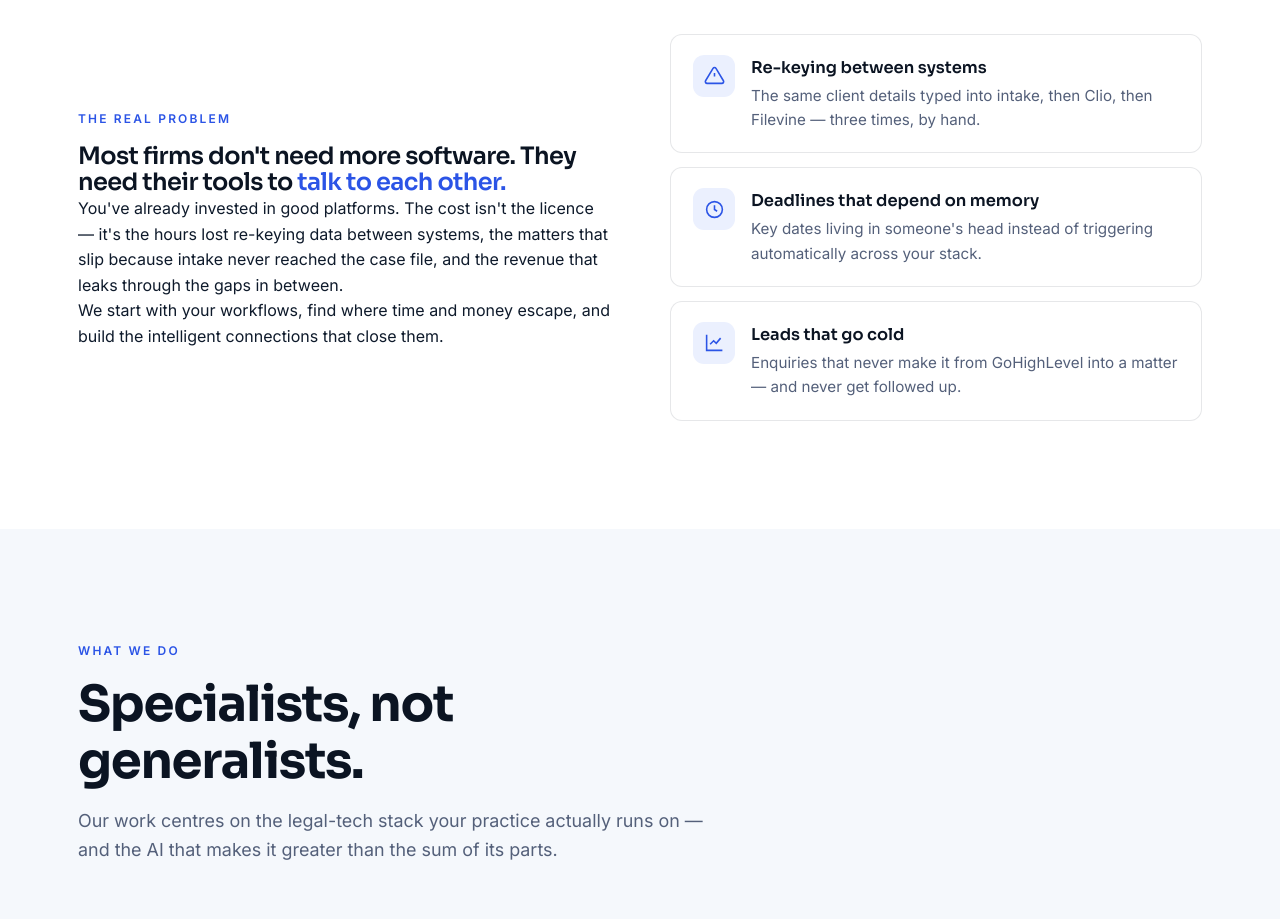
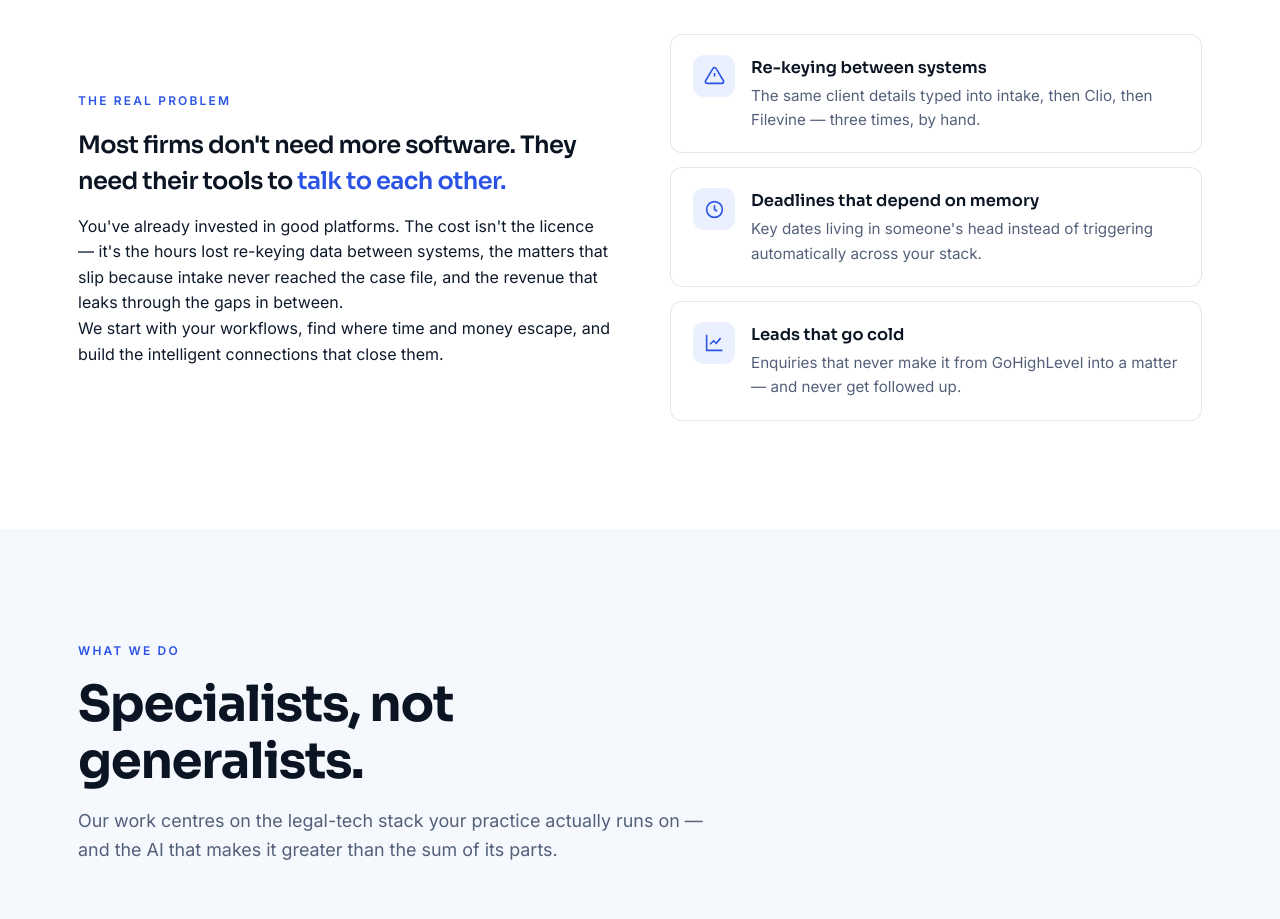
Before and after one commit to ktvoilacode/mishuai, a plain HTML site: page index.html in a window 1280 px wide. Shown: the part 960-1879 px from the top of the page. Drawn offline with Linux system fonts and the light colour scheme.

Commit message:
Add line-height + padding to problem heading

```diff
--- a/index.html
+++ b/index.html
@@ -303,7 +303,7 @@ h1,h2,h3,h4{font-family:var(--disp);font-weight:600;letter-spacing:-.025em;line-
     <div class="wrap problem__grid">
       <div class="reveal">
         <span class="eyebrow">The real problem</span>
-        <h2 style="margin-top:14px">Most firms don't need more software. They need their tools to <span class="accent">talk to each other.</span></h2>
+        <h2 style="margin-top:14px;padding-bottom:15px;line-height:1.5">Most firms don't need more software. They need their tools to <span class="accent">talk to each other.</span></h2>
         <p class="lead">You've already invested in good platforms. The cost isn't the licence — it's the hours lost re-keying data between systems, the matters that slip because intake never reached the case file, and the revenue that leaks through the gaps in between.</p>
         <p class="lead">We start with your workflows, find where time and money escape, and build the intelligent connections that close them.</p>
       </div>
```
